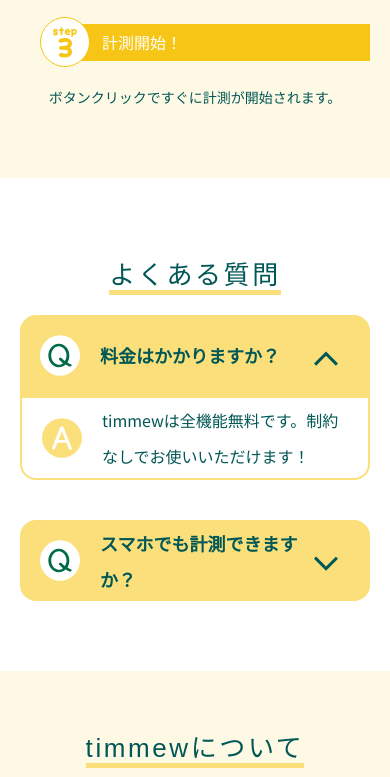
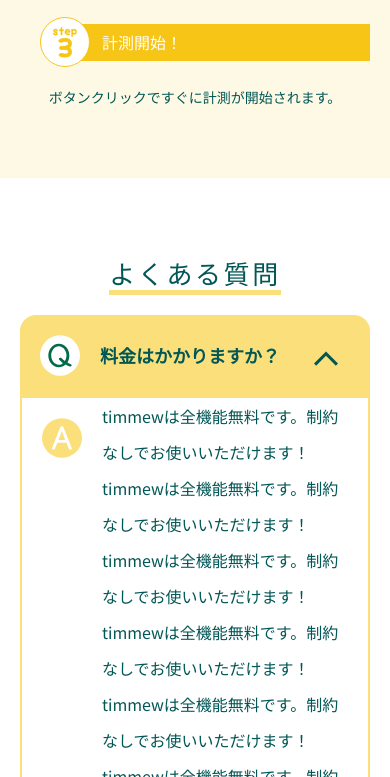
Before and after one commit to commew/timelogger-lp, a plain HTML site: page index.html in a window 390 px wide. Both pictures are taken after a click on the element "料金はかかりますか？". Shown: the part 5002-5779 px from the top of the page. Drawn offline with Linux system fonts and the light colour scheme; a web font is replaced by a local one.

Commit message:
FAQのアンサー部分の余白修正

```diff
--- a/index.html
+++ b/index.html
@@ -352,7 +352,7 @@
                   src="./public/image/image-question/A.svg"
                   alt="A"
                 />
-                <p>timmewは全機能無料です。制約なしでお使いいただけます！</p>
+                <p>timmewは全機能無料です。制約なしでお使いいただけます！timmewは全機能無料です。制約なしでお使いいただけます！timmewは全機能無料です。制約なしでお使いいただけます！timmewは全機能無料です。制約なしでお使いいただけます！timmewは全機能無料です。制約なしでお使いいただけます！timmewは全機能無料です。制約なしでお使いいただけます！</p>
               </dd>
             </div>
             <div class="question_contaner_QA">
--- a/sass/style.scss
+++ b/sass/style.scss
@@ -959,7 +959,7 @@ main {
       align-items: center;
       justify-content: start;
       background-color: var(--color_timmew-yellow_P0);
-      height: 92px;
+      height: auto;
       border-radius: 16px;
       img {
         display: inline-block;
@@ -980,7 +980,6 @@ main {
       font-weight: 400;
 
       img {
-        display: inline-block;
         padding: 20px;
         margin: 0;
       }
@@ -1003,7 +1002,7 @@ main {
   }
   .appear dd {
     display: flex;
-    align-items: center;
+    align-items: start;
     justify-content: start;
     border: solid 2px var(--color_timmew-yellow_P0);
     border-radius: 0 0 16px 16px;
@@ -1070,7 +1069,7 @@ main {
     }
     .appear dd {
       display: flex;
-      align-items: center;
+      align-items: start;
       justify-content: start;
       border: solid 2px var(--color_timmew-yellow_P0);
       border-radius: 0 0 16px 16px;
@@ -1149,7 +1148,7 @@ main {
     }
     .appear dd {
       display: flex;
-      align-items: center;
+      align-items: start;
       justify-content: start;
       border: solid 2px var(--color_timmew-yellow_P0);
       border-radius: 0 0 16px 16px;
```
Also changed, not shown: public/css/style.css, 1 other file.
